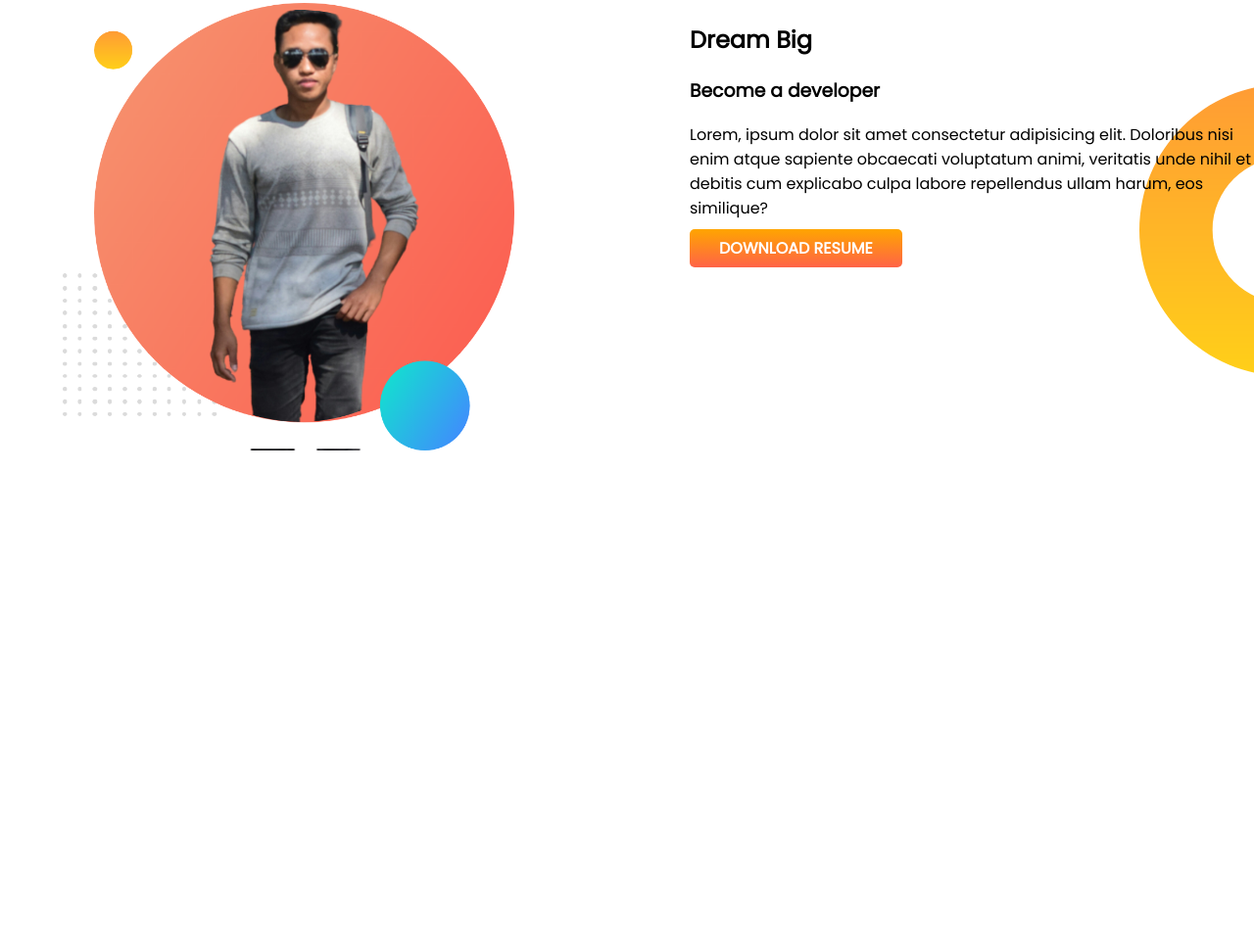
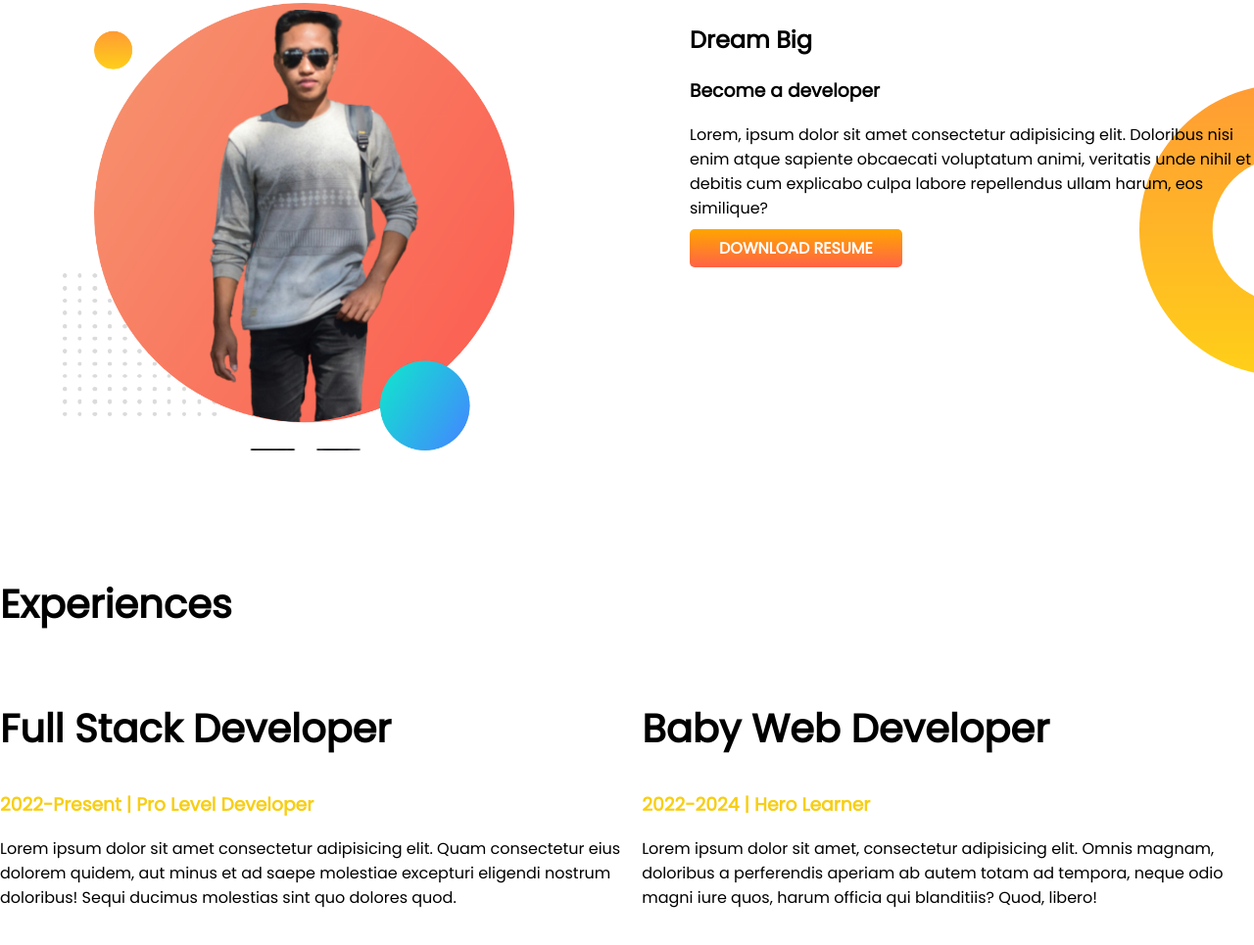
Before and after one commit to Unumongmarmahub/another-first-project-in-github, a plain HTML site: page index.html in a window 1280 px wide. Shown: the part 567-1532 px from the top of the page at 98% size. Before the commit the page ends 1154 px from the top, so only its background shows below. Drawn offline with Linux system fonts and the light colour scheme.

Commit message:
something new added

```diff
--- a/index.html
+++ b/index.html
@@ -15,7 +15,7 @@
 </head>
 
 <body>
-  <section class="top-banner">
+  <section class="top-banner flexible-container">
     <div class="half-width">
       <h1>Welcome To</h1>
       <h1><span class="orange-color">Unumong Marma</span> World!</h1>
@@ -31,7 +31,7 @@
       <img src="images/mong pic with bg.png" alt="picture of Unumong Marma">
     </div>
   </section>
-  <section class="dream-big">
+  <section class="dream-big flexible-container">
     <div class="half-width">
       <img src="images/mong pic 2.png" alt="">
     </div>
@@ -44,6 +44,24 @@
       <a class="link-button" target="_blank" href="https://www.facebook.com/unumong.marma.7127">DOWNLOAD RESUME</a>
     </div>
   </section>
+  <section class="experience-area">
+    <h1>Experiences</h1>
+    <div class="flexible-container">
+      <div class="experience-item">
+        <h1>Full Stack Developer</h1>
+        <h3 class="orange-color">2022-Present | Pro Level Developer </h3>
+        <p>Lorem ipsum dolor sit amet consectetur adipisicing elit. Quam consectetur eius dolorem quidem, aut minus et
+          ad
+          saepe molestiae excepturi eligendi nostrum doloribus! Sequi ducimus molestias sint quo dolores quod.</p>
+      </div>
+      <div class="experience-item">
+        <h1>Baby Web Developer</h1>
+        <h3 class="orange-color">2022-2024 | Hero Learner</h3>
+        <p>Lorem ipsum dolor sit amet, consectetur adipisicing elit. Omnis magnam, doloribus a perferendis aperiam ab
+          autem totam ad tempora, neque odio magni iure quos, harum officia qui blanditiis? Quod, libero!</p>
+      </div>
+    </div>
+  </section>
 </body>
 
 </html>
--- a/style.css
+++ b/style.css
@@ -11,7 +11,7 @@ h1 {
   color: rgb(247, 206, 21);
 }
 
-section {
+.flexible-container {
   display: flex;
   margin-bottom: 120px;
 }
```
